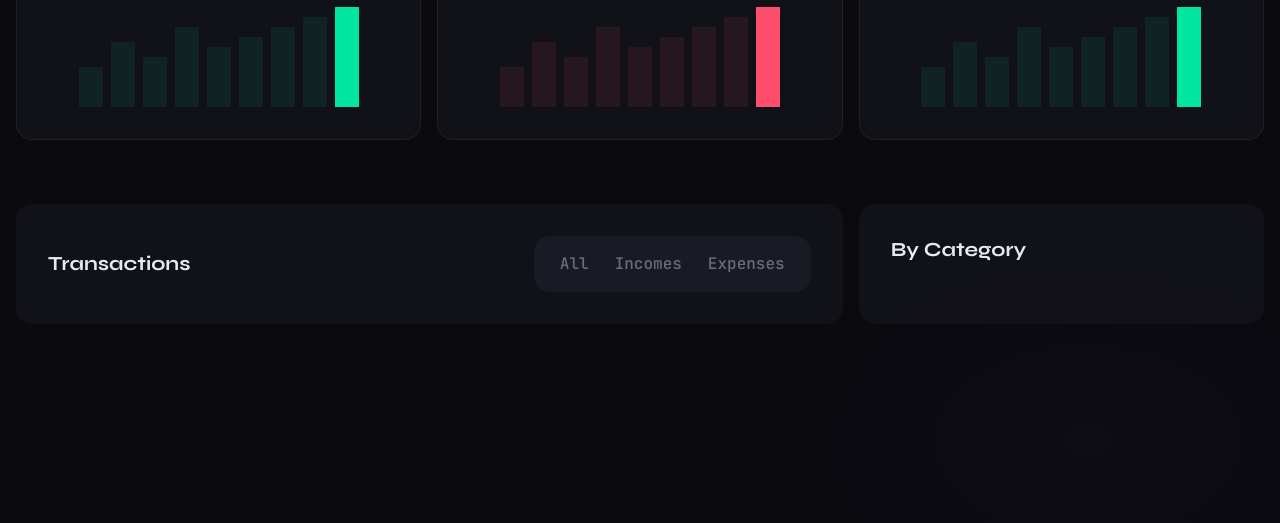
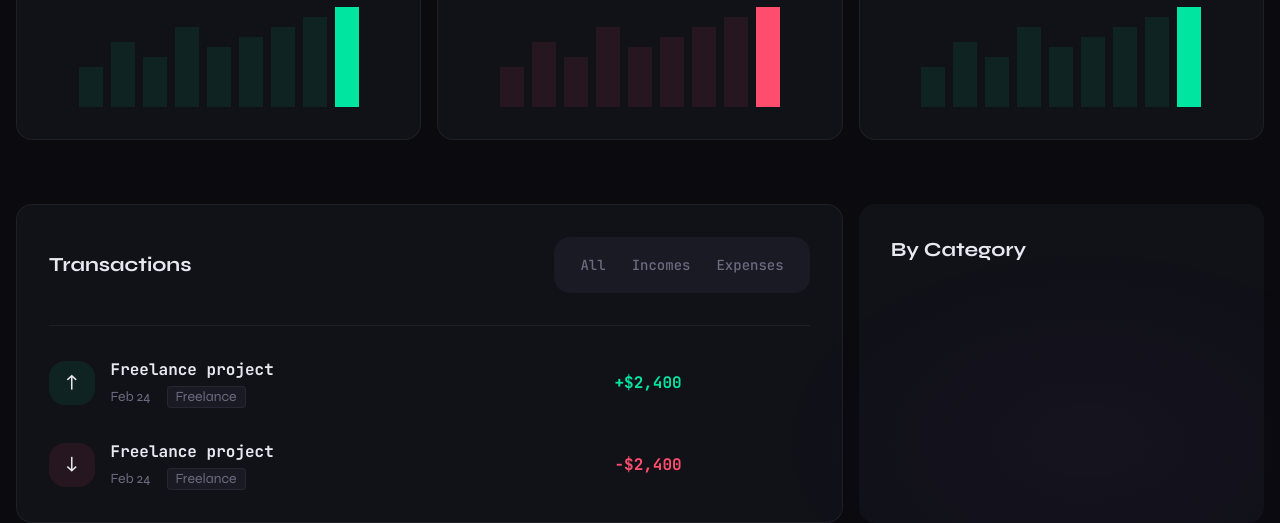
Before and after one commit to petrowic-n/cashflow-app, a website built with Vite: page index.html in a window 1280 px wide. Shown: the part 319-842 px from the top of the page. Before the commit the page ends 800 px from the top, so only its background shows below. Built offline with nearby package versions, Linux system fonts and the light colour scheme.

Commit message:
ui finish

```diff
--- a/index.html
+++ b/index.html
@@ -9,16 +9,17 @@
     <script type="module" defer src="/src/main.js"></script>
   </head>
   <body class="min-h-screen">
+    <!-- header -->
     <header class="py-4 border-b border-border">
       <div class="container flex items-center justify-between">
         <!-- logo -->
-        <div class="flex items-center gap-2">
+        <div class="flex items-center gap-2 font-jetbrains">
           <div
             class="bg-green w-8.5 h-8.5 rounded-xl flex items-center justify-center"
           >
             💸
           </div>
-          <div class="text-white md:text-2xl text-xl">
+          <div class="text-white font-black md:text-2xl text-xl">
             Budget<span class="text-green">Flow</span>
           </div>
         </div>
@@ -28,6 +29,7 @@
       </div>
     </header>
 
+    <!-- App -->
     <main class="pt-16">
       <!-- Cards -->
       <section>
@@ -120,28 +122,35 @@
         </div>
       </section>
 
+      <!-- Lists -->
       <section class="pt-16">
         <div class="container">
-          <div class="grid grid-cols-3 gap-4">
+          <div class="grid md:grid-cols-3 gap-4">
             <!-- Transactions content -->
-            <article class="bg-surface p-8 col-span-2 rounded-2xl">
-              <div class="flex items-center justify-between">
-                <h4 class="text-text font-bold text-xl">Transactions</h4>
+            <article
+              class="bg-surface p-8 col-span-2 rounded-2xl border border-border"
+            >
+              <div
+                class="md:flex md:items-center md:justify-between border-b border-border pb-8"
+              >
+                <h4 class="text-text font-bold text-xl mb-4 md:mb-0">
+                  Transactions
+                </h4>
                 <!-- All, Incomes, Expenses lists -->
                 <div
-                  class="bg-surface2 p-4 rounded-2xl flex items-center gap-1.5"
+                  class="bg-surface2 p-4 rounded-2xl flex items-center justify-between gap-1.5"
                 >
                   <!-- All -->
                   <div>
                     <span
-                      class="rounded-sm text-text-muted font-medium font-jetbrains py-1.25 px-2.5 cursor-pointer hover:text-text transition-all duration-150 ease-in"
+                      class="rounded-sm text-sm text-text-muted font-medium font-jetbrains py-1.25 px-2.5 cursor-pointer hover:text-text transition-all duration-150 ease-in"
                       >All</span
                     >
                   </div>
                   <!-- Incomes-->
                   <div>
                     <span
-                      class="rounded-sm text-text-muted font-medium font-jetbrains py-1.25 px-2.5 cursor-pointer hover:text-text transition-all duration-150 ease-in"
+                      class="rounded-sm text-sm text-text-muted font-medium font-jetbrains py-1.25 px-2.5 cursor-pointer hover:text-text transition-all duration-150 ease-in"
                       >Incomes</span
                     >
                   </div>
@@ -149,15 +158,68 @@
                   <!-- Expenses-->
                   <div>
                     <span
-                      class="rounded-sm text-text-muted font-medium font-jetbrains py-1.25 px-2.5 cursor-pointer hover:text-text transition-all duration-150 ease-in"
+                      class="rounded-sm text-sm text-text-muted font-medium font-jetbrains py-1.25 px-2.5 cursor-pointer hover:text-text transition-all duration-150 ease-in"
                       >Expenses</span
                     >
                   </div>
                 </div>
               </div>
+
+              <!-- Transaction list -->
+              <div class="mt-8">
+                <div class="flex items-center gap-4 mt-8">
+                  <!-- Arrow -->
+                  <div
+                    class="bg-green-dim flex items-center px-4 py-2 rounded-2xl"
+                  >
+                    <span class="text-text text-xl">↑</span>
+                  </div>
+                  <!-- Content -->
+                  <div>
+                    <h5 class="text-text font-bold font-jetbrains">
+                      Freelance project
+                    </h5>
+                    <div class="flex items-center gap-4 pt-1">
+                      <span class="text-text-muted text-sm">Feb 24</span>
+                      <span
+                        class="bg-surface2 border border-border px-2 text-text-muted text-sm rounded-sm"
+                        >Freelance</span
+                      >
+                    </div>
+                  </div>
+                  <span class="text-green font-jetbrains font-bold ml-auto md:mr-32 mr-16"
+                    >+$2,400</span
+                  >
+                </div>
+
+                <div class="flex items-center gap-4 mt-8">
+                  <!-- Arrow -->
+                  <div
+                    class="bg-red-dim flex items-center px-4 py-2 rounded-2xl"
+                  >
+                    <span class="text-text text-xl">↓</span>
+                  </div>
+                  <!-- Content -->
+                  <div>
+                    <h5 class="text-text font-bold font-jetbrains">
+                      Freelance project
+                    </h5>
+                    <div class="flex items-center gap-4 pt-1">
+                      <span class="text-text-muted text-sm">Feb 24</span>
+                      <span
+                        class="bg-surface2 border border-border px-2 text-text-muted text-sm rounded-sm"
+                        >Freelance</span
+                      >
+                    </div>
+                  </div>
+                  <span class="text-red font-jetbrains font-bold ml-auto md:mr-32 mr-16"
+                    >-$2,400</span
+                  >
+                </div>
+              </div>
             </article>
 
-            <article class="bg-surface p-8 rounded-2xl">
+            <article class="bg-surface p-8 rounded-2xl md:col-span-1 col-span-2">
               <h4 class="text-text font-bold text-xl">By Category</h4>
             </article>
           </div>
```
